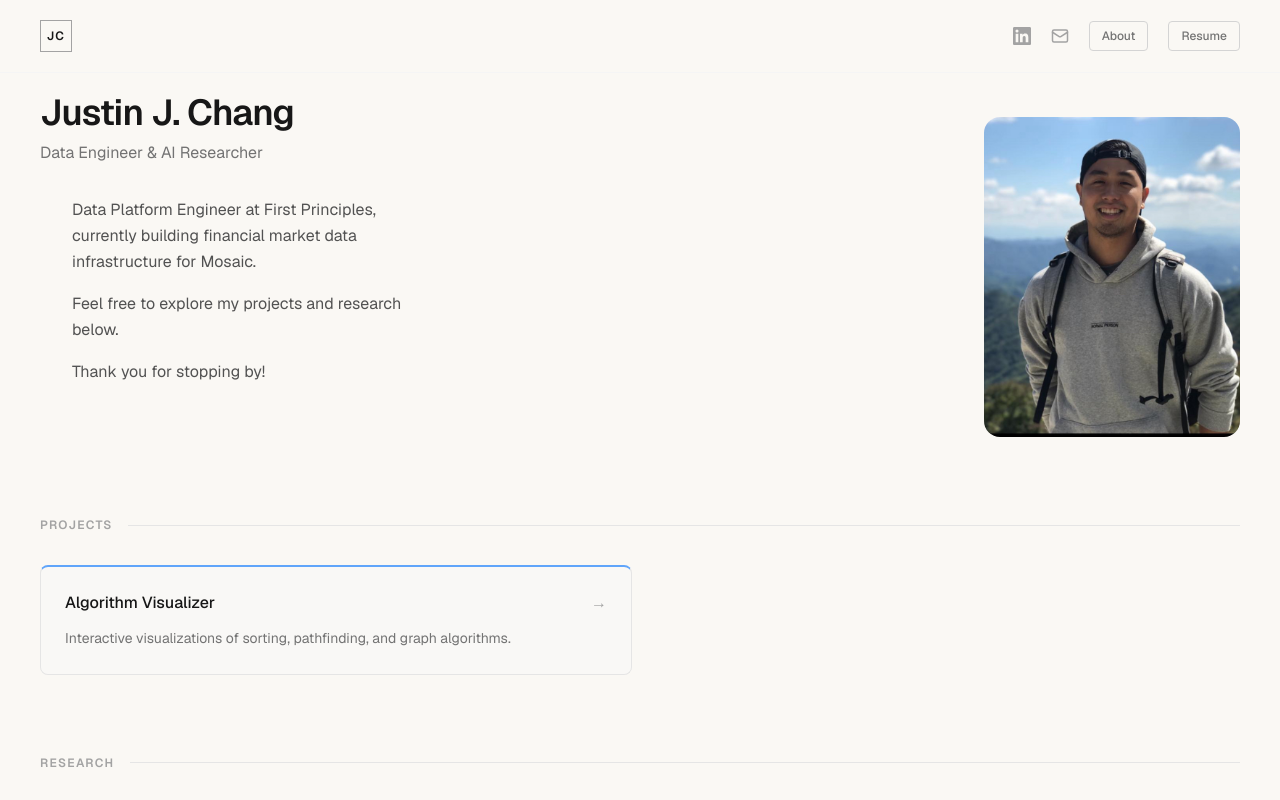
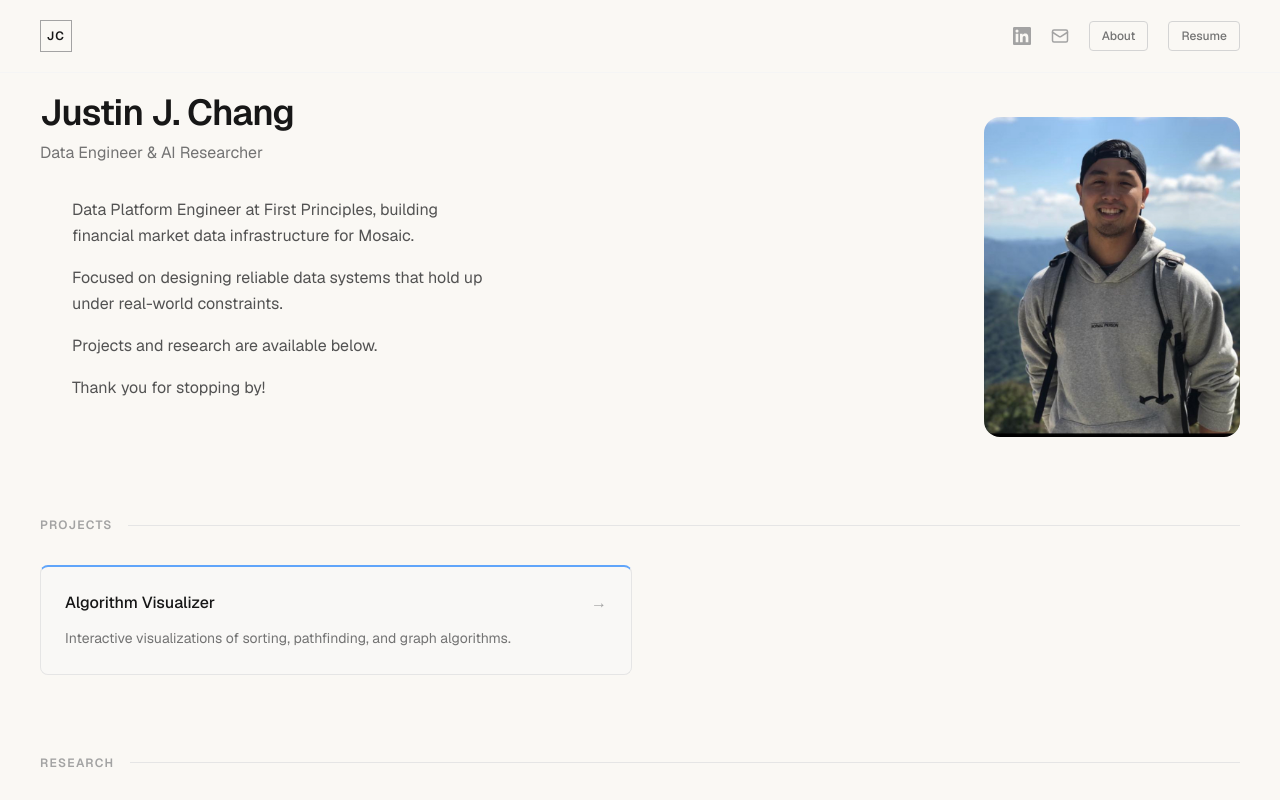
Before and after one commit to JSC201/portfolio, a Next.js app: page / in a window 1280 px wide. Shown: the top 800 px of the page. Built offline with nearby package versions, Linux system fonts and the light colour scheme.

Commit message:
update hero

```diff
--- a/app/page.tsx
+++ b/app/page.tsx
@@ -11,20 +11,23 @@ export default function Home() {
 
       {/* Hero */}
       <section className="flex justify-between items-start gap-16">
-        <div className="max-w-sm">
+        <div className="max-w-md">
           <h1 className="text-4xl font-semibold tracking-tight mb-2">Justin J. Chang</h1>
           <p className="text-neutral-500 mb-8">Data Engineer &amp; AI Researcher</p>
           <div className="text-neutral-600 leading-relaxed space-y-4 ml-8">
             <p>
-              Data Platform Engineer at First Principles, currently building financial market
+              Data Platform Engineer at First Principles, building financial market
               data infrastructure for Mosaic.
-              </p>
+            </p>
             <p>
-              Feel free to explore my projects and research below.
-              </p>
+              Focused on designing reliable data systems that hold up under real-world constraints.
+            </p>
+            <p>
+              Projects and research are available below.
+            </p>
              <p>
               Thank you for stopping by!
-              </p>
+            </p>
           </div>
         </div>
         <img
```
